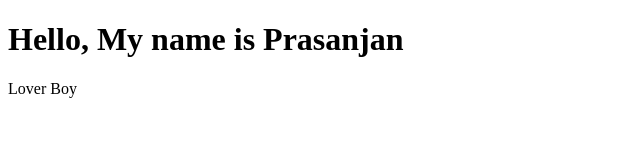
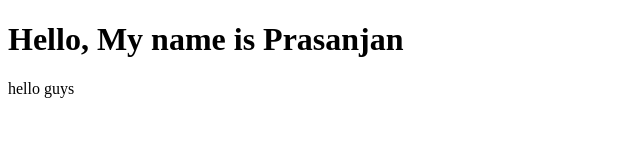
Before and after one commit to prasanjanbiswal/prasanjan, a plain HTML site: page index.html in a window 1280 px wide. Shown: the full height of the page, 0-640 px from the left. Drawn offline with Linux system fonts and the light colour scheme.

Commit message:
Update index.html

```diff
--- a/index.html
+++ b/index.html
@@ -7,6 +7,6 @@
 </head>
 <body>
     <h1>Hello, My name is Prasanjan</h1>
-    <p>Lover Boy</p>
+    <p>hello guys</p>
 </body>
 </html>
```
